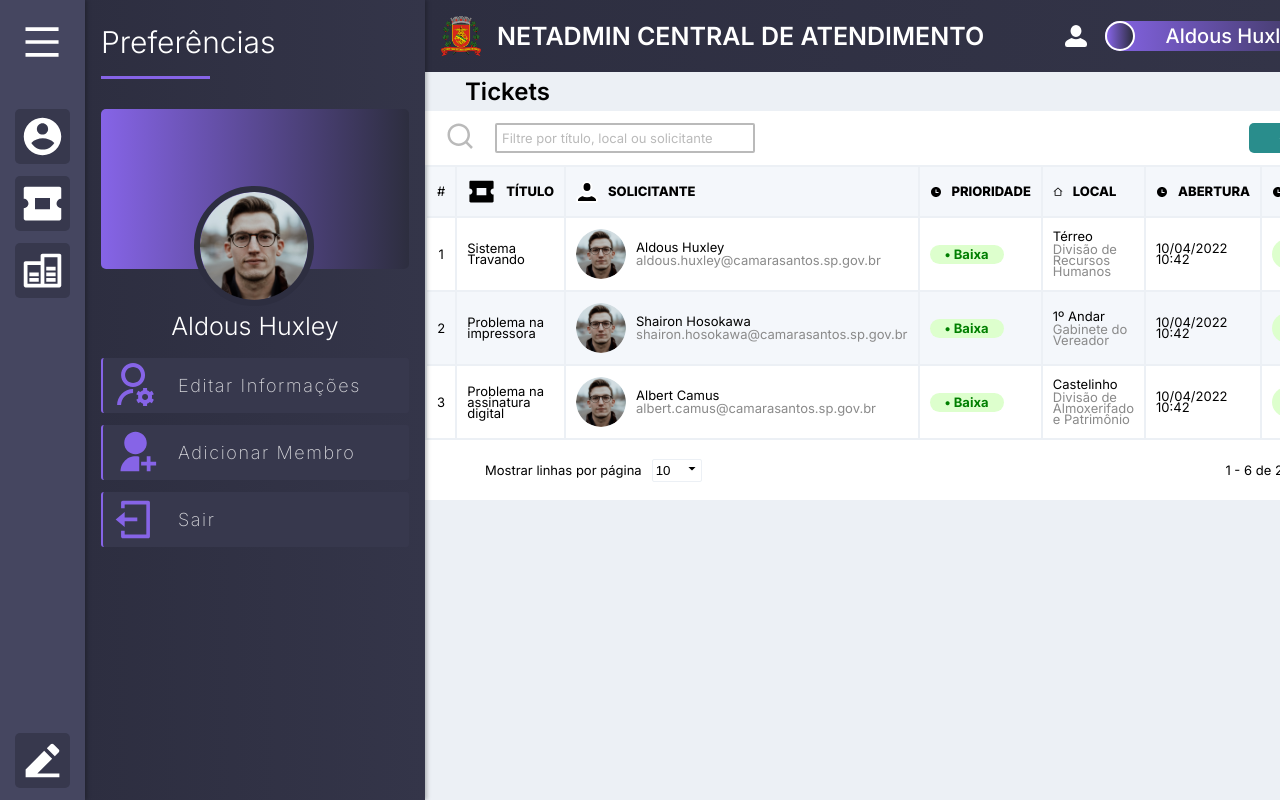
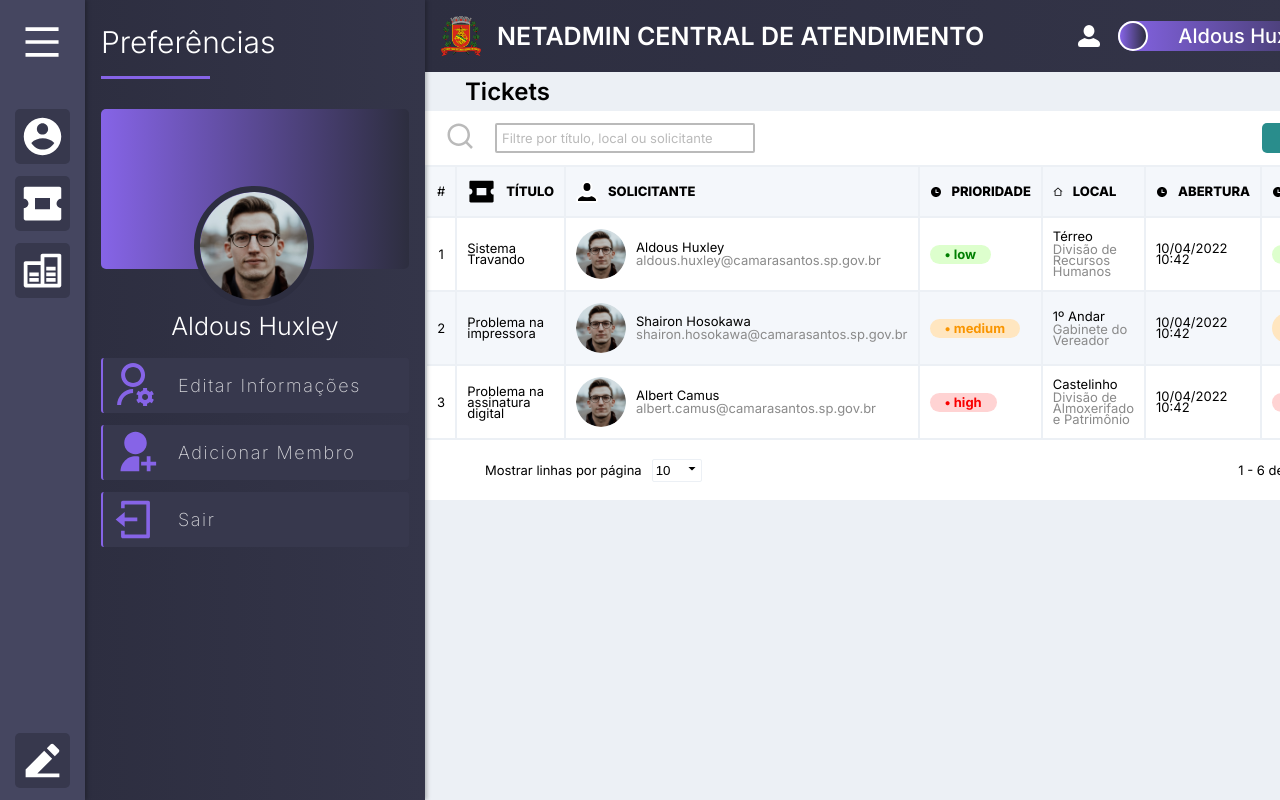
Before and after one commit to lLucasGabriel/Camara-Tickets, a React (Create React App) app: page / in a window 1280 px wide. Shown: the top 800 px of the page. Built offline with nearby package versions, Linux system fonts and the light colour scheme.

Commit message:
settings

```diff
--- a/src/components/Container/Status/index.jsx
+++ b/src/components/Container/Status/index.jsx
@@ -9,27 +9,27 @@ const Status = styled.div`
         font-weight: 700;
     }
 
-    .green {
+    .low, .open {
         background-color: #DDFFCD;
         color: #007F00;
     }
 
-    .orange {
+    .medium, .progress {
         background-color: #FFE6C0;
         color: #F99500;
     }
 
-    .red {
+    .high, .closed {
         background-color: #FFD3D3;
         color: #F90000;;
     }
 
 `;
 
-export default ({ color, text }) => {
+export default ({ status, text }) => {
   return (
     <Status>
-        <p className={color}>• {text}</p>
+        <p className={status}>• {text}</p>
     </Status>
   )
 }
--- a/src/components/Container/Table/tbody/index.jsx
+++ b/src/components/Container/Table/tbody/index.jsx
@@ -62,7 +62,7 @@ export default () => {
                   </div>
                 </td>
                 <td>
-                  <Status color={"green"} text={"Baixa"}/>
+                  <Status status={ticket.priroity} text={ticket.priroity}/>
                 </td>
                 <td>
                   <p className='local'>
@@ -74,7 +74,7 @@ export default () => {
                   <p>{ticket.date}</p>
                 </td>
                 <td>
-                  <Status color={"green"} text={"Aberto"}/>
+                  <Status status={ticket.status} text={ticket.status}/>
                 </td>
                 <td>
                   <Support/>
--- a/src/components/Container/Table/tbody/tickets.json
+++ b/src/components/Container/Table/tbody/tickets.json
@@ -42,6 +42,6 @@
             "sector": "Divisão de Almoxerifado e Patrimônio"
         },
         "date": "10/04/2022 10:42",
-        "status": "close"
+        "status": "closed"
     }
 ]
--- a/src/components/Sidenav/NavContent/UserPreferences/ProfileImage/index.jsx
+++ b/src/components/Sidenav/NavContent/UserPreferences/ProfileImage/index.jsx
@@ -40,7 +40,7 @@ function ProfileImage() {
   return (
     <ProfileTemplate>
         <div className='profileBackground'></div>
-        <img src={user1} className='profileImage'/>
+        <img src={user1} className='profileImage' alt='User'/>
         <h2 className='profileName'>Aldous Huxley</h2>
     </ProfileTemplate>
   )
--- a/src/components/Sidenav/Sidebar/index.jsx
+++ b/src/components/Sidenav/Sidebar/index.jsx
@@ -1,4 +1,4 @@
-import React, { useState } from 'react'
+import React from 'react'
 import styled from 'styled-components'
 import { ReactComponent as Menu } from '../../../assets/img/Menu.svg'
 import { ReactComponent as User } from '../../../assets/img/User.svg'
```
